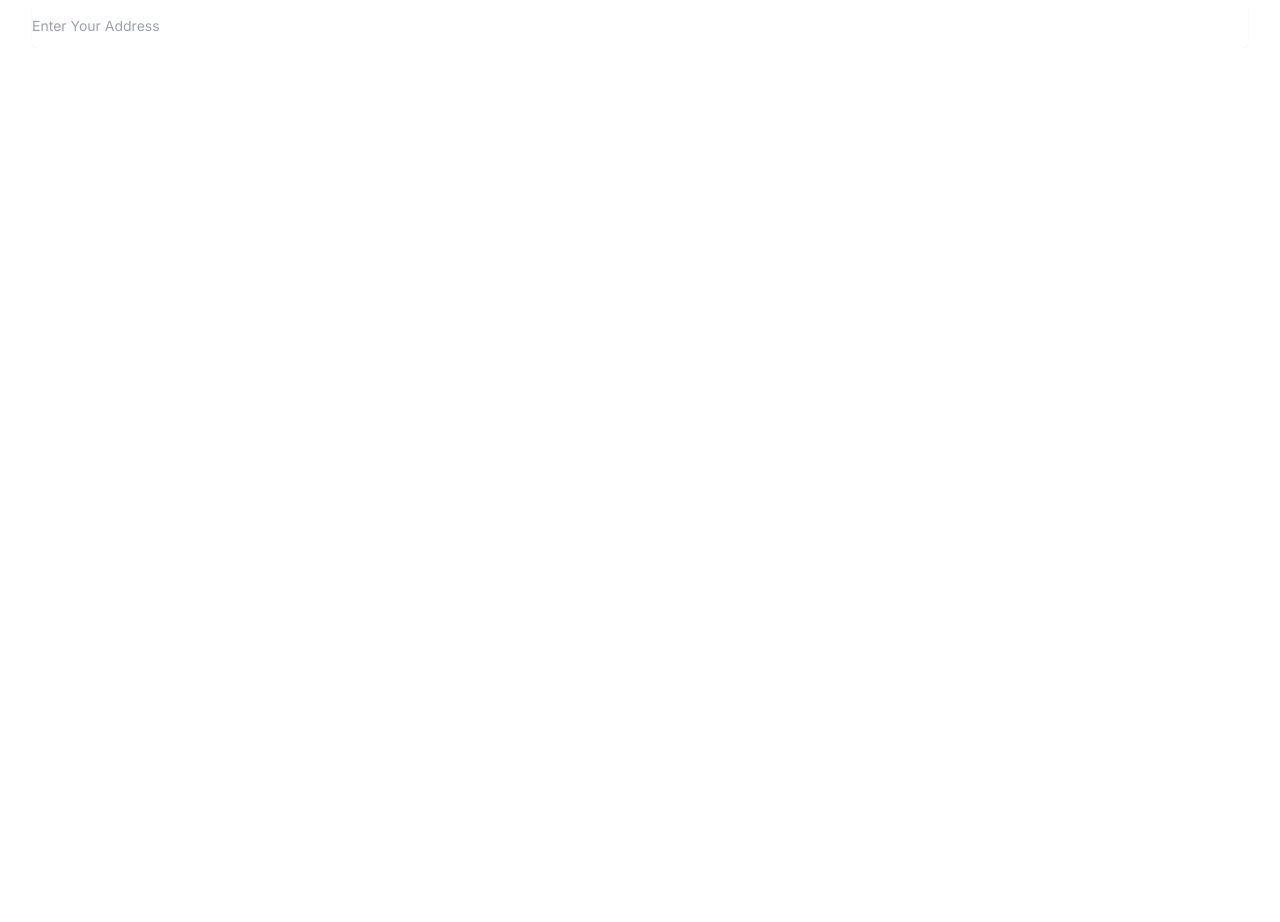
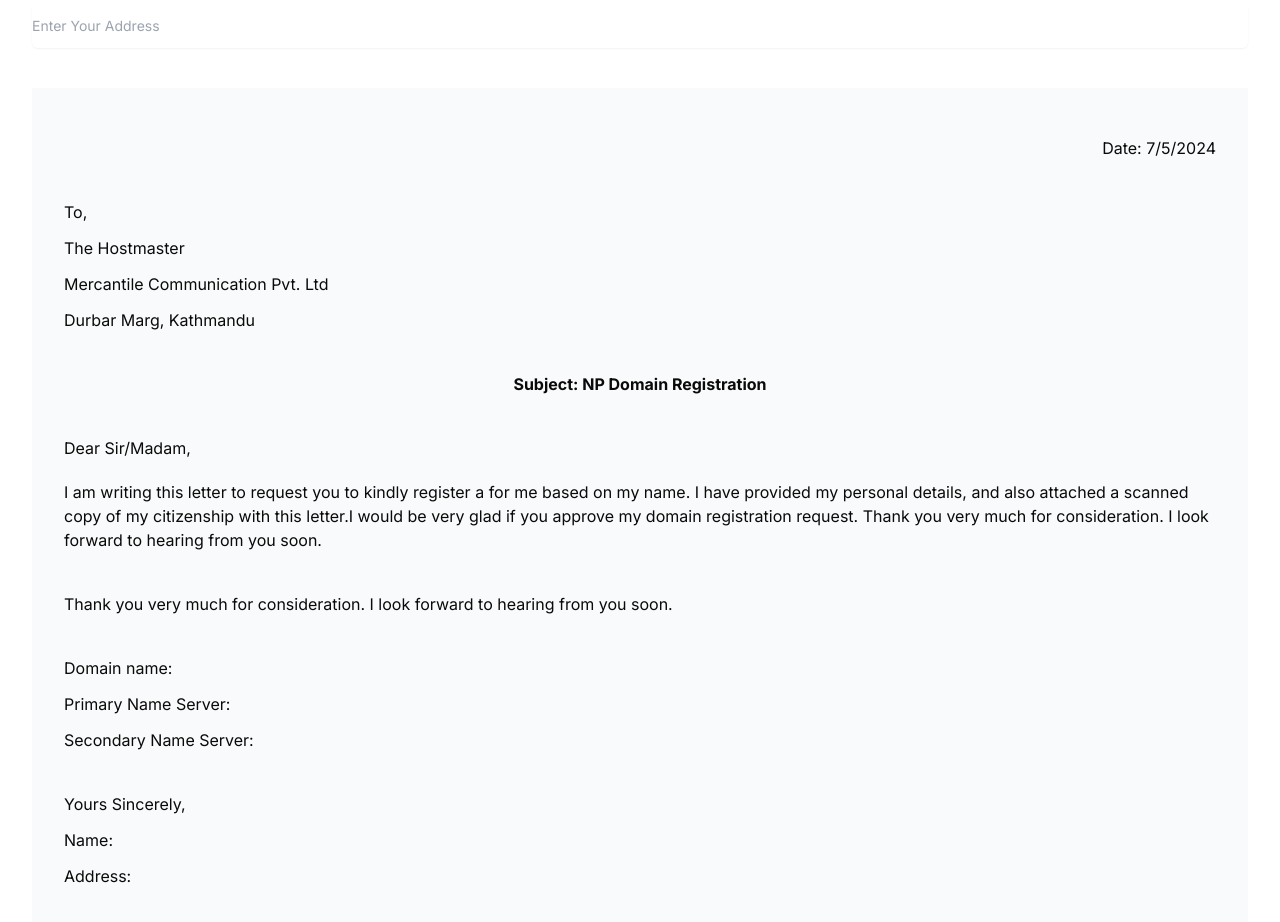
Before and after one commit to anishchaulagain/np-domain-covergenerator, a Next.js app: page / in a window 1280 px wide. Shown: the part 1440-2362 px from the top of the page. Before the commit the page ends 1488 px from the top, so only its background shows below. Built offline with nearby package versions, Linux system fonts and the light colour scheme.

Commit message:
completed letter part-mobile responsive remains

```diff
--- a/app/_components/CoverForm.jsx
+++ b/app/_components/CoverForm.jsx
@@ -1,7 +1,7 @@
 
 'use client'
 import React from 'react'
-import { useState } from 'react'
+import { useState, useEffect } from 'react'
 
 const CoverForm = () => {
     const [domain, setDomain] = useState('')
@@ -9,6 +9,14 @@ const CoverForm = () => {
     const [secondary, setSecondary] = useState('')
     const [name, setName] = useState('')
     const [address, setAddress] = useState('')
+   //console.log('domain:',domain)
+    const [currentDate, setCurrentDate] = useState('');
+
+    useEffect(() => {
+        const date = new Date();
+        const formattedDate = date.toLocaleDateString(); // You can customize the date format here
+        setCurrentDate(formattedDate);
+    }, []);
 
     return (
         <div className="container mx-auto" >
@@ -21,7 +29,7 @@ const CoverForm = () => {
                 <section className='mt-10 '>
                     <form className='flex flex-col gap-y-5 pt-10'>
                         <div>
-                            <label htmlFor="UserDomain" className="block text-xs font-medium text-gray-700"> Email </label>
+                            <label htmlFor="UserDomain" className="block text-xs font-medium text-gray-700"> Domain Name </label>
 
                             <input
                                 type="text"
@@ -30,6 +38,7 @@ const CoverForm = () => {
                                 className="mt-2 w-full rounded-md border-gray-500 shadow-sm sm:text-sm py-3"
                                 value={domain}
                                 onChange={(e) => setDomain(e.target.value)}
+
                             />
                         </div>
 
@@ -85,8 +94,45 @@ const CoverForm = () => {
                     </form>
                 </section>
 
-                <section>
+                <section className='container mt-10 bg-[#f9fafb] py-12 '>
+                    <div>
+                        <h2 className='text-right'>Date: {currentDate}</h2>
+                    </div>
 
+                    <div className='mt-10 flex flex-col gap-y-3'>
+                        <h2>To,</h2>
+                        <h2>The Hostmaster</h2>
+                        <h2>Mercantile Communication Pvt. Ltd</h2>
+                        <h2>Durbar Marg, Kathmandu</h2>
+                    </div>
+
+                    <div className='mt-10 text-center'>
+                        <h2 className='font-bold'>Subject: NP Domain Registration</h2>
+                    </div>
+
+                    <div>
+                        <h2 className='mt-10'>Dear Sir/Madam,</h2>
+
+                    </div>
+
+                    <div className='mt-5'>
+                        <h2>I am writing this letter to request you to kindly register a <span className='font-bold cursor-pointer'>{domain}</span> for me based on my name. I have provided my personal details, and also attached a scanned copy of my citizenship with this letter.I would be very glad if you approve my domain registration request.
+                            Thank you very much for consideration. I look forward to hearing from you soon.</h2>
+                    </div>
+                    <div className='mt-10'>
+                        <h2>Thank you very much for consideration. I look forward to hearing from you soon.</h2>
+                    </div>
+                    <div className='mt-10 flex flex-col gap-y-3 '>
+                        <h2>Domain name: <span className='font-bold'>{domain}</span> </h2>
+                        <h2>Primary Name Server: <span className='font-bold'>{primary}</span> </h2>
+                        <h2>Secondary Name Server: <span className='font-bold'>{secondary}</span> </h2>
+                    </div>
+
+                    <div className='mt-10 flex flex-col gap-y-3'>
+                        <h2>Yours Sincerely,</h2>
+                        <h2>Name: <span className='font-bold'>{name}</span></h2>
+                        <h2>Address: <span className='font-bold'>{address}</span></h2>
+                    </div>
                 </section>
             </div>
         </div>
--- a/app/globals.css
+++ b/app/globals.css
@@ -74,3 +74,7 @@
       @apply bg-background text-foreground;
     }
   }
+
+  .nav-link {
+    @apply relative font-semibold text-black cursor-pointer text-[17px] w-fit md:block after:block after:content-[''] after:absolute after:h-[3px] after:bg-[#5c7af8] after:w-full hover:text-[#5c7af8] after:scale-x-0 after:hover:scale-x-100 after:transition after:duration-300 after:origin-center hidden
+  }
--- a/app/layout.js
+++ b/app/layout.js
@@ -4,7 +4,7 @@ import "./globals.css";
 const inter = Inter({ subsets: ["latin"] });
 
 export const metadata = {
-  title: "Create Next App",
+  title: "CoverCraft - Cover Letter Generator",
   description: "Generated by create next app",
 };
 
```
